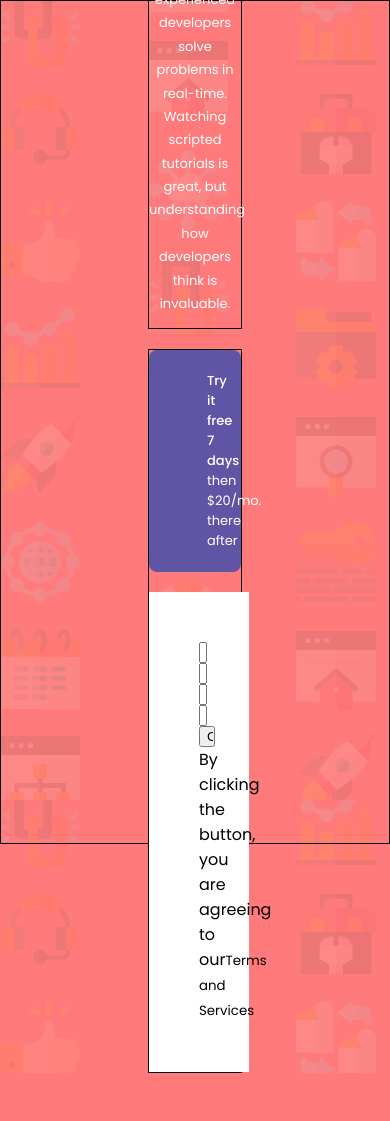
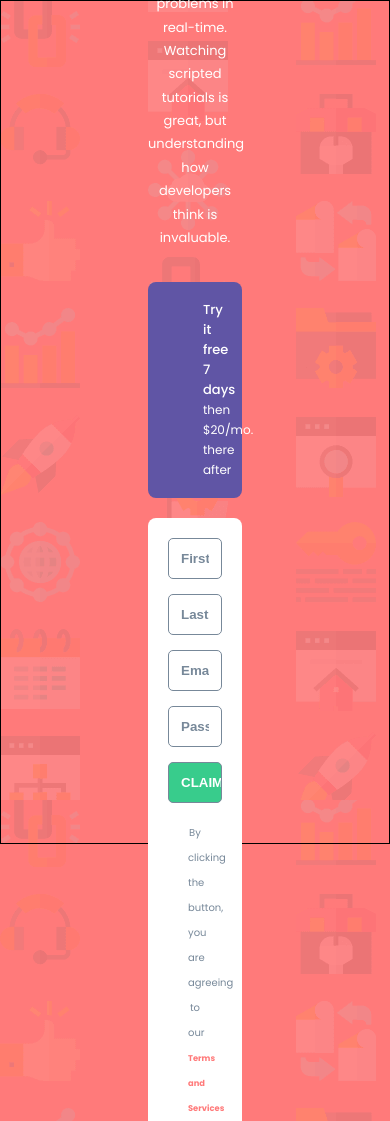
Before and after one commit to jsantizo98/form_FM, a plain HTML site: page index.html in a window 390 px wide. Shown: the top 1121 px of the page. Before the commit the page ends 1073 px from the top, so only its background shows below. Drawn offline with Linux system fonts and the light colour scheme.

Commit message:
Se termino estilos mobile

```diff
--- a/css/style.css
+++ b/css/style.css
@@ -38,7 +38,7 @@ body{
     border: 1px solid black;
 }
 .left, .right{
-    border: 1px solid black;
+    /* border: 1px solid black; */
 }
 
 .container-text h1{
@@ -63,7 +63,7 @@ body{
     width: 50%;
 }
 .right .promo{
-    padding: .8rem;
+    padding: .5rem;
     margin-bottom: 2rem;
     background-color: var(--blue);
     border-radius: .8rem;
@@ -71,22 +71,52 @@ body{
 }
 .right .promo .promo-text{
     /* border: 1px solid black; */
+    padding: 0 5rem;
+    max-width: 30rem;
+}
+.right .promo .promo-text p{
     font-size: 1.3rem;
     font-weight: 500;
     text-align: center;
-    padding: 0 5rem;
-    max-width: 30rem;
-}
-.promo-text p{
-    font-weight: 500;
 }
 .promo-text p span{
     font-weight: 400;
+    font-size: 1.2rem;
     color: var(--grayish-blue);
 }
 .right form{
     display: flex;
     flex-direction: column;
-    padding: 5rem;
+    padding: 2rem;
     background-color: white;
+    border-radius: 0.8rem;
 }
+.right form input{
+    padding: 1.2rem;
+    margin-bottom: 1.5rem;
+    border: .01rem solid lightslategray;
+    border-radius: .5rem;
+}
+.right form input::placeholder{
+    color: lightslategray;
+    font-weight: 600;
+}
+.right form .trial{
+    background-color: var(--green);
+    color: white;
+    text-transform: uppercase;
+    letter-spacing: 2;
+    font-weight: 600;
+}
+.right span{
+    color: lightslategray;
+    font-size: 1rem;
+}
+.right span small{
+    color: var(--red);
+    font-weight: 700;
+}
+.right form .term{
+    padding: 0 2rem;
+    text-align: center;
+}
--- a/index.html
+++ b/index.html
@@ -42,8 +42,10 @@
     <input type="text" id="last_name" placeholder="Last Name">
     <input type="email" id="email" placeholder="Email Address">
     <input type="password" name="" id="password" placeholder="Password">
-    <input type="submit" value="Claim">
-  <span>By clicking the button, you are agreeing to our<small>Terms and Services</small></span>
+    <input type="submit" value="Claim your free trial" class="trial">
+    <div class="term">
+      <span>By clicking the button, you are agreeing to our<small> Terms and Services</small></span>
+    </div>
   </form>
   </div>
 </div>
```
